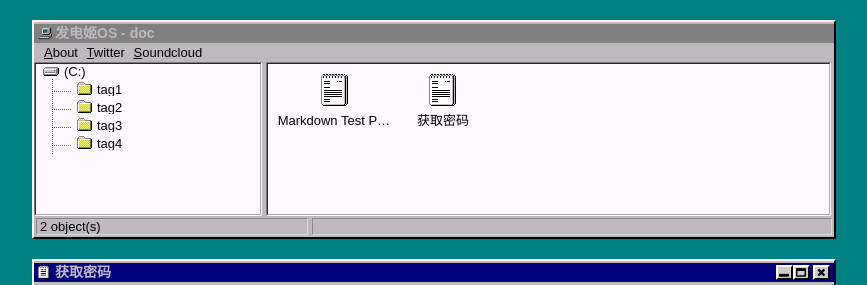
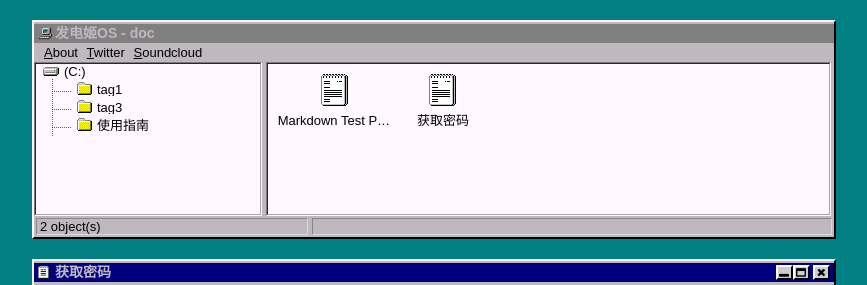
Before and after one commit to OpenseaAirdrop/fadianji, a Jekyll site: the page built from _posts/2017-08-31-lorem-ipsum.md, in a window 1280 px wide. Shown: the top 285 px of the page, without its empty margins (206-1073 px from the left). Built offline with Jekyll 4.4.1, drawn with Linux system fonts in a browser that asks for light colours.

Commit message:
Update 2017-08-31-lorem-ipsum.md

```diff
--- a/_posts/2017-08-31-lorem-ipsum.md
+++ b/_posts/2017-08-31-lorem-ipsum.md
@@ -1,7 +1,7 @@
 ---
 layout: default
 title: "获取密码"
-tags: tag1 tag2 tag3 tag4
+tags: 使用指南
 ---
 
 ## Lorem Ipsum
```
